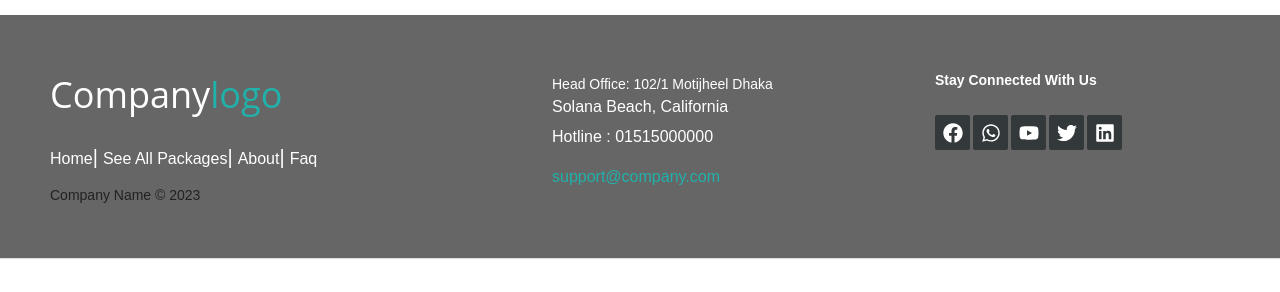
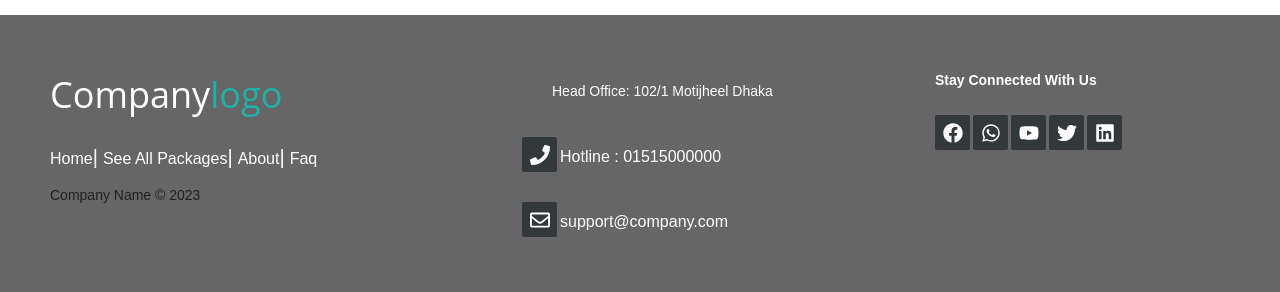
Before and after one commit to Sawom/ARS-Travels, a React (Create React App) app: page /packinfo/1 in a window 1280 px wide. Shown: the part 428-720 px from the top of the page. Built offline with nearby package versions, Linux system fonts and the light colour scheme; no server answers.

Commit message:
updated footer

```diff
--- a/src/Components/Shared/Footer/Footer.js
+++ b/src/Components/Shared/Footer/Footer.js
@@ -1,5 +1,5 @@
 import React from 'react';
-import { FaFacebook, FaWhatsapp , FaYoutube , FaTwitter, FaLinkedin } from 'react-icons/fa';
+import { FaFacebook, FaWhatsapp , FaPhone, FaRegEnvelope, FaYoutube , FaTwitter, FaLinkedin } from 'react-icons/fa';
 import './Footer.css';
 
 const Footer = () => {
@@ -26,17 +26,17 @@ const Footer = () => {
 
 				<div>
 					<i className="fa fa-map-marker"></i>
-					<p><span> Head Office: 102/1 Motijheel Dhaka</span> Solana Beach, California</p>
+					<p><span> Head Office: 102/1 Motijheel Dhaka</span> </p>
 				</div>
 
-				<div>
-					<i className="fa fa-phone"></i>
+				<div className="footer-icons">
+					<a > <FaPhone></FaPhone> </a>
 					<p>Hotline : 01515000000</p>
 				</div>
 
-				<div>
-					<i className="fa fa-envelope"></i>
-					<p><a href="mailto:support@company.com">support@company.com</a></p>
+				<div className="footer-icons" >
+					<a  > <FaRegEnvelope ></FaRegEnvelope> </a>
+					<p> support@company.com </p>
 				</div>
 
 			</div>
@@ -47,7 +47,7 @@ const Footer = () => {
 					<span> Stay Connected With Us </span>
 				</p>
 
-				<div class="footer-icons">
+				<div className="footer-icons">
 					<a href="#"> <FaFacebook></FaFacebook> </a>
 					<a href="#"> <FaWhatsapp></FaWhatsapp> </a>
 					<a href="#"> <FaYoutube></FaYoutube> </a>
```
